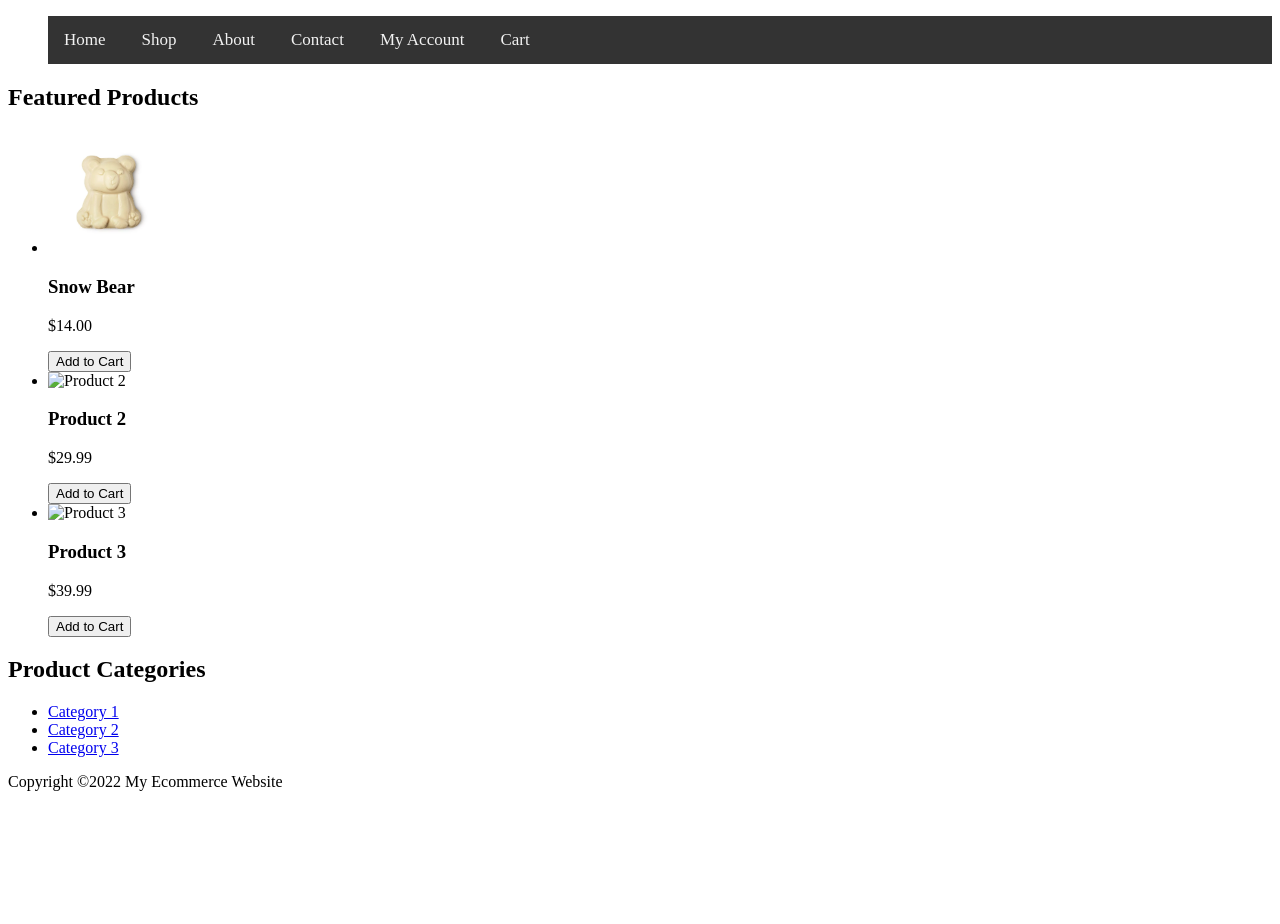
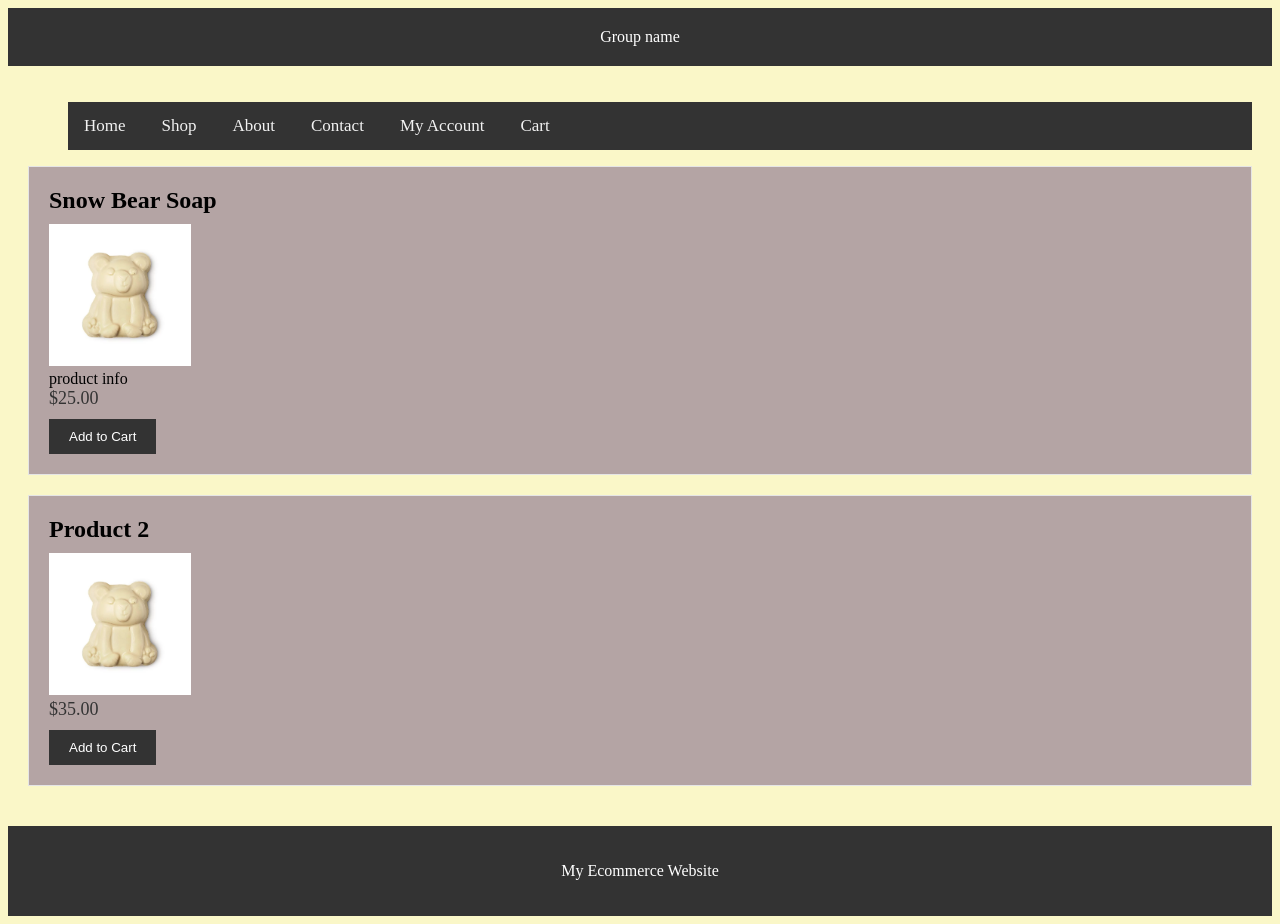
Before and after one commit to ngkoksiang/Assignment-2, a plain HTML site: page index.html in a window 1280 px wide. Before the commit the page ends 807 px from the top, so only its background shows below. Drawn offline with Linux system fonts and the light colour scheme.

Commit message:
reformat layout, add buttons, general design

```diff
--- a/index.html
+++ b/index.html
@@ -3,9 +3,11 @@
 <head>
   <title>My Ecommerce Website</title>
   <link rel="stylesheet" type="text/css" href="style.css">
+  <link rel="stylesheet" type="text/css" href="normalise.css">
 </head>
 <body>
-  <header>
+  <header> Group name </header>
+  <main>
     <nav>
       <ul>
         <div class="topnav">
@@ -17,42 +19,24 @@
         <li><a href="#cart">Cart</a></li>
       </ul>
     </nav>
-  </header>
-  <main>
-    <section id="featured-products">
-      <h2>Featured Products</h2>
-      <ul>
-        <li>
-          <img src="media/snow bear.jpg" alt="Snow Bear">
-          <h3>Snow Bear</h3>
-          <p>$14.00</p>
-          <button>Add to Cart</button>
-        </li>
-        <li>
-          <img src="product2.jpg" alt="Product 2">
-          <h3>Product 2</h3>
-          <p>$29.99</p>
-          <button>Add to Cart</button>
-        </li>
-        <li>
-          <img src="product3.jpg" alt="Product 3">
-          <h3>Product 3</h3>
-          <p>$39.99</p>
-          <button>Add to Cart</button>
-        </li>
-      </ul>
-    </section>
-    <section id="product-categories">
-      <h2>Product Categories</h2>
-      <ul>
-        <li><a href="#">Category 1</a></li>
-        <li><a href="#">Category 2</a></li>
-        <li><a href="#">Category 3</a></li>
-      </ul>
-    </section>
+
+        <div class="product-card">
+            <div class="product-name">Snow Bear Soap</div>
+            <img src="media/snowbear.jpg" class="Product1">
+            <div> product info</div>
+            <div class="product-price">$25.00</div>
+            <button class="add-to-cart-btn">Add to Cart</button>
+        </div>
+        <div class="product-card">
+            <div class="product-name">Product 2</div>
+            <img src="media/snowbear.jpg" class="Product1">
+            <div class="product-price">$35.00</div>
+            <button class="add-to-cart-btn">Add to Cart</button>
+        </div>
   </main>
+
   <footer>
-    <p>Copyright ©2022 My Ecommerce Website</p>
+    <p>My Ecommerce Website</p>
   </footer>
 </body>
 </html>
--- a/style.css
+++ b/style.css
@@ -1,4 +1,3 @@
-/* Add a black background color to the top navigation */
 .topnav {
   background-color: #333;
   overflow: hidden;
@@ -35,3 +34,65 @@
 height: 10%;
 width: 10%;
 }
+/* Ecommerce website CSS */
+
+/* Set background color for entire page */
+body {
+background-color: #faf7c8;
+}
+
+/* Style for header */
+header {
+background-color: #333333;
+color: #ffffff;
+padding: 20px;
+text-align: center;
+font: bold
+}
+
+/* Style for main content section */
+main {
+padding: 20px;
+}
+
+/* Style for product cards */
+.product-card {
+background-color: #b4a4a4;
+border: 1px solid #E5E5E5;
+padding: 20px;
+margin-bottom: 20px;
+}
+.Product1{
+height:12%;
+width:12%;
+}
+/* Style for product name */
+.product-name {
+font-size: 24px;
+font-weight: bold;
+margin-bottom: 10px;
+}
+
+/* Style for product price */
+.product-price {
+color: #333333;
+font-size: 18px;
+margin-bottom: 10px;
+}
+
+/* Style for add to cart button */
+.add-to-cart-btn {
+background-color: #333333;
+color: #FFFFFF;
+padding: 10px 20px;
+border: none;
+cursor: pointer;
+}
+
+/* Style for footer */
+footer {
+background-color: #333333;
+color: #FFFFFF;
+padding: 20px;
+text-align: center;
+}
```
Also changed, not shown: media/snowbear.jpg (renamed from media/snow bear.jpg). Lines whose indentation alone changed are shown as unchanged.
